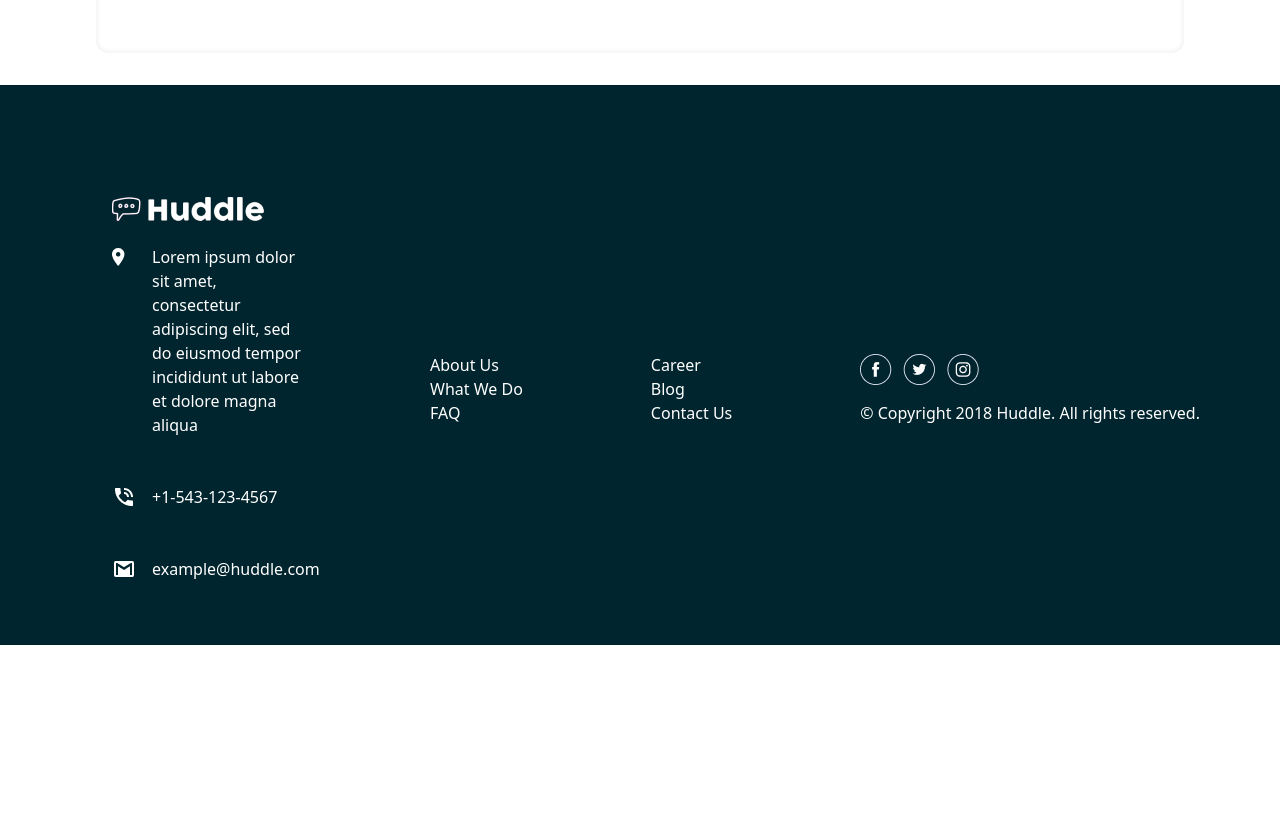
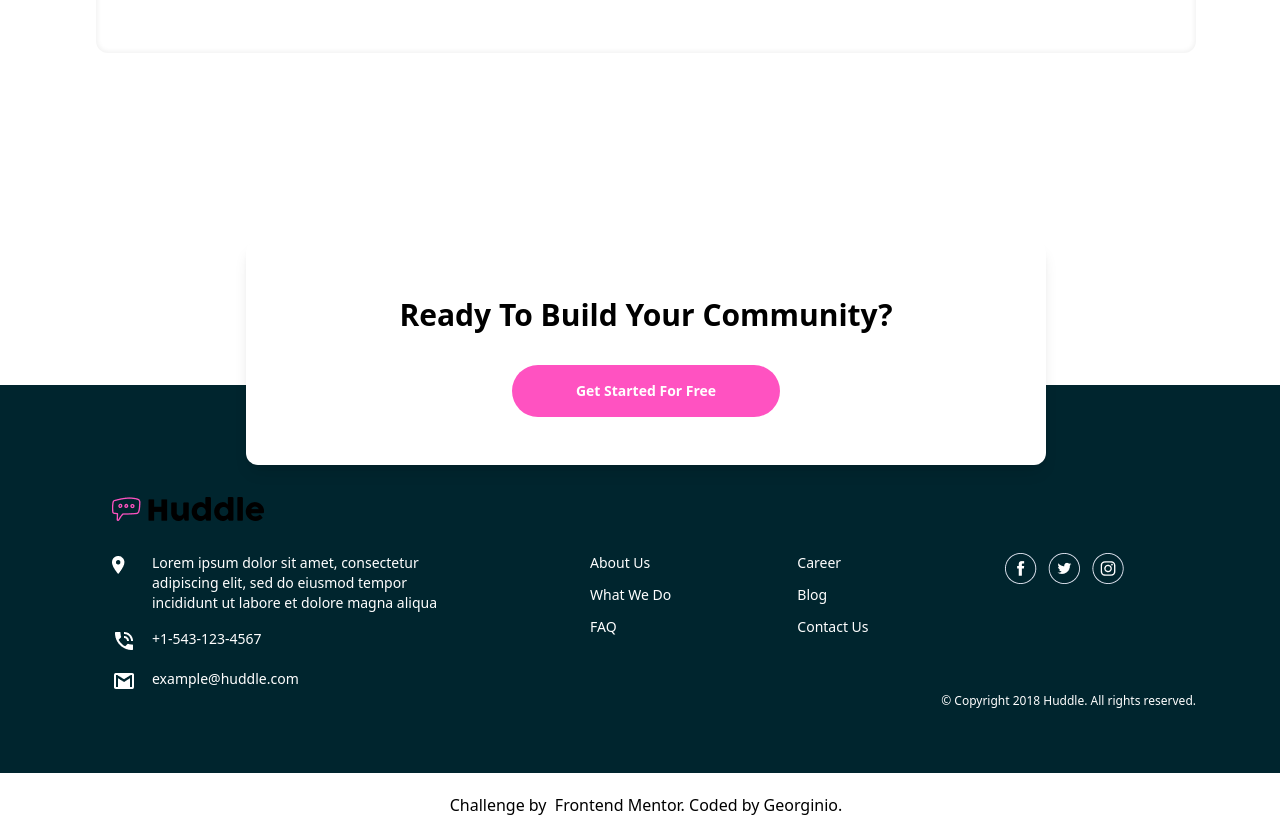
Before and after one commit to Georginio-prod/Huddle-landing-, a website built with Vite: page index.html in a window 1280 px wide. Shown: the part 2367-3184 px from the top of the page. Before the commit the page ends 3012 px from the top, so only its background shows below. Built offline with nearby package versions, Linux system fonts and the light colour scheme.

Commit message:
style: I placed the elements on the footer

```diff
--- a/index.html
+++ b/index.html
@@ -114,52 +114,79 @@
           </div>
           <img src="./public/Group 20 Copy 3 (1).png" alt="img" />
         </div>
+
+        <div class="flex flex-col pb-12 mb-16 mt-40 rounded-xl">
+          <div class="relative">
+            <div class="absolute left-1/2 transform -translate-x-1/2 top-[calc(-30% + 8rem)] w-[800px] flex flex-col gap-8 pb-12 pt-14 rounded-xl bg-white shadow-lg">
+              <div class="text-center text-3xl font-semibold">
+                Ready To Build Your Community?
+              </div>
+             <div class="flex justify-center font-bold text-xl">
+              <button class="flex justify-center bg-btn text-white pt-4 pb-4 pl-16 pr-16 max-w-72 rounded-full text-sm font-bold"
+              >
+              Get Started For Free
+              </button>
+             </div>
+            </div>
+          </div>
+        </div>
       </main>
 
-      <footer
-        class="flex flex-row gap-32 items-center pl-28 pr-20 bg-colorH2 w-full pt-28 pb-16 text-white"
-      >
-        <div
-          class="flex-col justify-center bg-no-repeat grid-rows-1 flex-1"
-          style="background-image: url(./public/Object.png)"
-        >
-          <div class="pt-12 flex items-start">
-            <img src="./public/Group 34.png" alt="location" />
-            <div class="pl-4 flex-auto">
-              Lorem ipsum dolor sit amet, consectetur adipiscing elit, sed do
-              eiusmod tempor incididunt ut labore et dolore magna aliqua
+    <footer class="flex-row gap-32 items-center pl-28 pr-20 bg-colorH2 w-full pt-28 pb-16 text-white">
+      <img src="./public/color_logo_transparent copy 3 (1).png" alt="" class="fill-white">
+
+      <div class="flex flex-row w-[1100px] mt-8 text-sm">
+        <div class="flex flex-col ">
+          <div class="flex mb-4 items-start w-[350px]">
+            <img src="./public/Group 34.png" alt="logo" class="">
+            <div class="flex-auto pl-4">
+              Lorem ipsum dolor sit amet, consectetur adipiscing elit, sed do eiusmod tempor
+              incididunt ut labore et dolore magna aliqua
             </div>
           </div>
-
-          <div class="pt-12 flex items-start">
-            <img src="./public/Group 21.png" alt="location" />
-            <div class="pl-4 flex-auto">+1-543-123-4567</div>
+          <div class="flex mb-4">
+            <img src="./public/Group 21.png" alt="logo" class="mr-4">
+            <div>
+              +1-543-123-4567
+            </div>
           </div>
-
-          <div class="pt-12 flex items-start">
-            <img src="./public/Group 12.png" alt="location" />
-            <div class="pl-4 flex-auto">example@huddle.com</div>
+          <div class="flex">
+            <img src="./public/Group 12.png" alt="logo" class="mr-4">
+            <div>
+              example@huddle.com
+            </div>
           </div>
         </div>
 
-        <div class="">
-          <p>About Us</p>
-          <p>What We Do</p>
-          <p>FAQ</p>
+        <div class="flex ml-32 flex-col flex-1">
+          <div class="pb-3">About Us</div>
+          <div class="pb-3">What We Do</div>
+          <div>FAQ</div>
         </div>
 
-        <div class="">
-          <p>Career</p>
-          <p>Blog</p>
-          <p>Contact Us</p>
+        <div class="flex flex-col flex-1">
+          <div class="pb-3">Career</div>
+          <div class="pb-3">Blog</div>
+          <div>Contact Us</div>
         </div>
 
-        <div class="">
-          <img src="./public/Group 18.png" alt="icon" class=""/>
-          <div class="mt-4 bottom-0">
-            &copy; Copyright 2018 Huddle. All rights reserved.
-          </div>
-      </footer>
+        <div class="flex-1">
+          <img src="./public/Group 18.png" alt="logo">
+        </div>
+
+
+      </div>
+
+      <div class="flex text-xs justify-end pr-4">
+        &copy; Copyright 2018 Huddle. All rights reserved.
+
+      </div>
+
+    </footer>
+
+    <div class="mt-5">
+      Challenge by <a href="https://www.frontendmentor.io/challenges/huddle-landing-page-with-alternating-feature-blocks-5ca5f5981e82137ec91a5100" target="_blank" class="bg-white hover:bg-btn" style="text-decoration:none">&nbsp;Frontend Mentor</a>.
+      Coded by <a href="https://github.com/Georginio-prod/Huddle-landing-" class="bg-white hover:bg-btn" style="text-decoration:none">Georginio</a>.
     </div>
   </body>
 </html>
--- a/style.css
+++ b/style.css
@@ -7,4 +7,5 @@
     margin: 0;
     padding: 0;
     font-family: "Poppins" "Open Sans", sans-serif;
+    /* border: 1px solid red; */
 }
```
Also changed, not shown: public/Rectangle Copy.png (added), public/color_logo_transparent copy 3 (1).png (added), readme.md.
